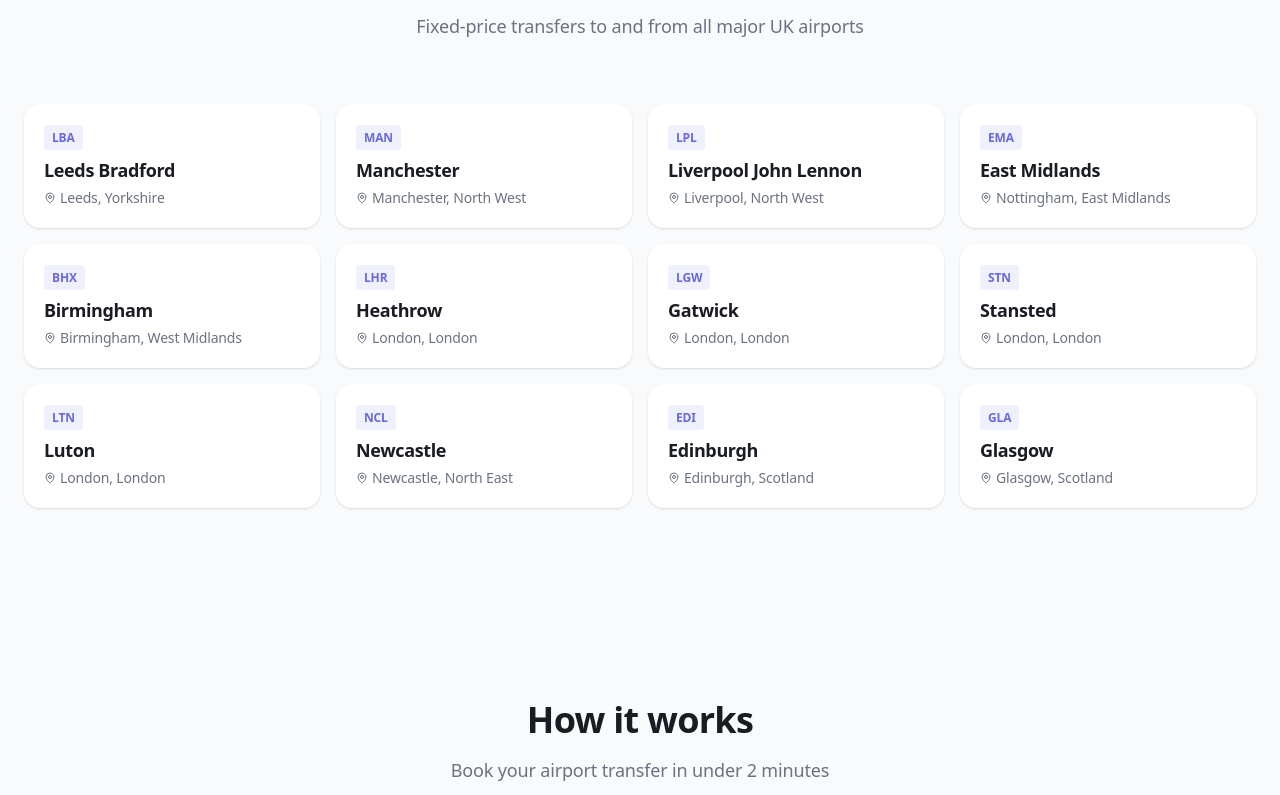
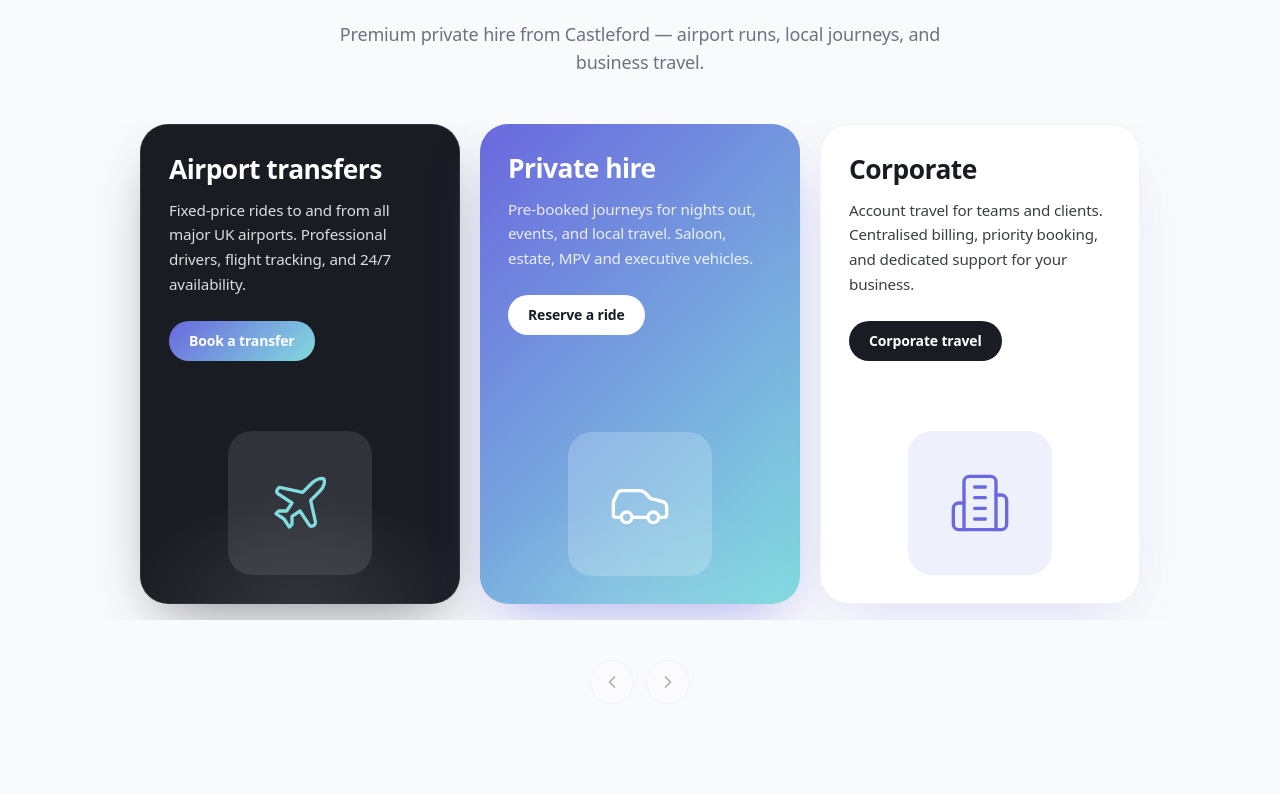
Before and after one commit to CHWEB7/Sparkride, a Next.js app: page / in a window 1280 px wide. Shown: the part 945-1740 px from the top of the page. Built offline with nearby package versions, Linux system fonts and the light colour scheme; no server answers.

Commit message:
Add Bolt-style scrollable services section to homepage.

```diff
--- a/src/app/page.tsx
+++ b/src/app/page.tsx
@@ -1,5 +1,6 @@
 import { Header } from "@/components/Header";
 import { Hero } from "@/components/Hero";
+import { ServicesSection } from "@/components/ServicesSection";
 import { AirportsSection } from "@/components/AirportsSection";
 import { HowItWorks } from "@/components/HowItWorks";
 import { Footer } from "@/components/Footer";
@@ -10,6 +11,7 @@ export default function HomePage() {
       <Header overlay />
       <main>
         <Hero />
+        <ServicesSection />
         <AirportsSection />
         <HowItWorks />
       </main>
--- /dev/null
+++ b/src/components/ServicesSection.tsx
@@ -0,0 +1,175 @@
+"use client";
+
+import { useCallback, useEffect, useRef, useState } from "react";
+import Link from "next/link";
+import { Building2, Car, ChevronLeft, ChevronRight, Plane } from "lucide-react";
+import type { LucideIcon } from "lucide-react";
+
+type Service = {
+  id: string;
+  title: string;
+  description: string;
+  href: string;
+  cta: string;
+  icon: LucideIcon;
+  cardClass: string;
+  buttonClass: string;
+  iconWrapClass: string;
+};
+
+const SERVICES: Service[] = [
+  {
+    id: "airport-transfers",
+    title: "Airport transfers",
+    description: "Fixed-price rides to and from all major UK airports. Professional drivers, flight tracking, and 24/7 availability.",
+    href: "/book",
+    cta: "Book a transfer",
+    icon: Plane,
+    cardClass:
+      "bg-dark text-white border border-white/10 shadow-[0_24px_60px_-20px_rgba(0,0,0,0.45)]",
+    buttonClass: "bg-brand-gradient text-white hover:opacity-90",
+    iconWrapClass: "bg-white/10 text-brand-end",
+  },
+  {
+    id: "private-hire",
+    title: "Private hire",
+    description: "Pre-booked journeys for nights out, events, and local travel. Saloon, estate, MPV and executive vehicles.",
+    href: "/book",
+    cta: "Reserve a ride",
+    icon: Car,
+    cardClass:
+      "bg-brand-gradient text-white shadow-[0_24px_60px_-20px_rgba(106,104,222,0.55)]",
+    buttonClass: "bg-white text-dark hover:bg-white/90",
+    iconWrapClass: "bg-white/20 text-white",
+  },
+  {
+    id: "corporate",
+    title: "Corporate",
+    description: "Account travel for teams and clients. Centralised billing, priority booking, and dedicated support for your business.",
+    href: "/book",
+    cta: "Corporate travel",
+    icon: Building2,
+    cardClass:
+      "bg-white dark:bg-dark-elevated text-dark dark:text-white border border-black/5 dark:border-white/10 shadow-[0_24px_60px_-24px_rgba(106,104,222,0.25)]",
+    buttonClass:
+      "bg-dark dark:bg-white text-white dark:text-dark hover:opacity-90",
+    iconWrapClass: "bg-brand-light dark:bg-brand/10 text-brand",
+  },
+];
+
+const CARD_WIDTH = 320;
+const CARD_GAP = 20;
+
+export function ServicesSection() {
+  const scrollerRef = useRef<HTMLDivElement>(null);
+  const [canScrollLeft, setCanScrollLeft] = useState(false);
+  const [canScrollRight, setCanScrollRight] = useState(true);
+
+  const updateScrollState = useCallback(() => {
+    const el = scrollerRef.current;
+    if (!el) return;
+    const maxScroll = el.scrollWidth - el.clientWidth;
+    setCanScrollLeft(el.scrollLeft > 8);
+    setCanScrollRight(maxScroll > 8 && el.scrollLeft < maxScroll - 8);
+  }, []);
+
+  useEffect(() => {
+    updateScrollState();
+    const el = scrollerRef.current;
+    if (!el) return;
+    const observer = new ResizeObserver(updateScrollState);
+    observer.observe(el);
+    return () => observer.disconnect();
+  }, [updateScrollState]);
+
+  const scrollByCards = useCallback(
+    (direction: "left" | "right") => {
+      const el = scrollerRef.current;
+      if (!el) return;
+      const distance = (CARD_WIDTH + CARD_GAP) * (direction === "left" ? -1 : 1);
+      el.scrollBy({ left: distance, behavior: "smooth" });
+      window.setTimeout(updateScrollState, 320);
+    },
+    [updateScrollState]
+  );
+
+  return (
+    <section id="services" className="py-24 bg-app-bg dark:bg-dark overflow-hidden">
+      <div className="max-w-7xl mx-auto px-4 sm:px-6">
+        <div className="text-center max-w-2xl mx-auto mb-12">
+          <h2 className="text-4xl sm:text-5xl font-semibold tracking-[-0.029em] dark:text-white">
+            Our services
+          </h2>
+          <p className="mt-4 text-lg text-muted">
+            Premium private hire from Castleford — airport runs, local journeys, and business travel.
+          </p>
+        </div>
+
+        <div
+          ref={scrollerRef}
+          onScroll={updateScrollState}
+          className="flex gap-5 overflow-x-auto px-1 sm:px-0 pb-4 snap-x snap-mandatory scroll-smooth [-ms-overflow-style:none] [scrollbar-width:none] [&::-webkit-scrollbar]:hidden lg:justify-center"
+        >
+          {SERVICES.map((service) => (
+            <article
+              key={service.id}
+              className={`group relative flex w-[min(82vw,320px)] shrink-0 snap-center flex-col rounded-[28px] p-7 min-h-[480px] transition-transform duration-300 hover:-translate-y-1 ${service.cardClass}`}
+            >
+              <div className="relative z-10">
+                <h3 className="text-[1.65rem] font-semibold leading-tight tracking-[-0.02em]">
+                  {service.title}
+                </h3>
+                <p className="mt-3 text-[0.95rem] leading-relaxed opacity-85">
+                  {service.description}
+                </p>
+                <Link
+                  href={service.href}
+                  className={`mt-6 inline-flex items-center justify-center rounded-full px-5 py-2.5 text-sm font-semibold transition-opacity ${service.buttonClass}`}
+                >
+                  {service.cta}
+                </Link>
+              </div>
+
+              <div className="mt-auto pt-10 relative z-10 flex justify-center">
+                <div
+                  className={`flex h-36 w-36 items-center justify-center rounded-[24px] ${service.iconWrapClass}`}
+                >
+                  <service.icon className="h-16 w-16" strokeWidth={1.25} />
+                </div>
+              </div>
+
+              <div
+                className="pointer-events-none absolute inset-x-0 bottom-0 h-40 rounded-b-[28px] opacity-30"
+                style={{
+                  background:
+                    "radial-gradient(ellipse 80% 100% at 50% 100%, rgba(255,255,255,0.35) 0%, transparent 70%)",
+                }}
+              />
+            </article>
+          ))}
+        </div>
+
+        <div className="mt-8 flex justify-center gap-3 sm:mt-10">
+          <button
+            type="button"
+            onClick={() => scrollByCards("left")}
+            disabled={!canScrollLeft}
+            aria-label="Previous service"
+            className="inline-flex h-11 w-11 items-center justify-center rounded-full border border-black/10 dark:border-white/15 bg-white dark:bg-dark-elevated text-dark dark:text-white transition-opacity disabled:opacity-35 disabled:cursor-not-allowed hover:bg-black/5 dark:hover:bg-white/5"
+          >
+            <ChevronLeft className="h-5 w-5" />
+          </button>
+          <button
+            type="button"
+            onClick={() => scrollByCards("right")}
+            disabled={!canScrollRight}
+            aria-label="Next service"
+            className="inline-flex h-11 w-11 items-center justify-center rounded-full border border-black/10 dark:border-white/15 bg-white dark:bg-dark-elevated text-dark dark:text-white transition-opacity disabled:opacity-35 disabled:cursor-not-allowed hover:bg-black/5 dark:hover:bg-white/5"
+          >
+            <ChevronRight className="h-5 w-5" />
+          </button>
+        </div>
+      </div>
+    </section>
+  );
+}
```
